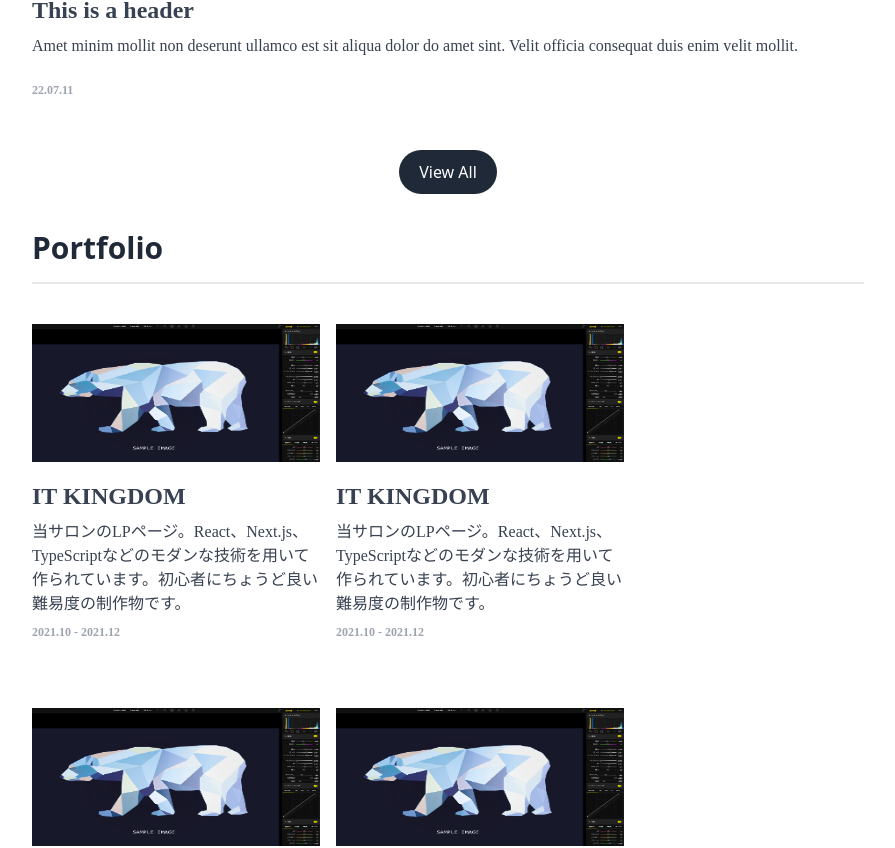
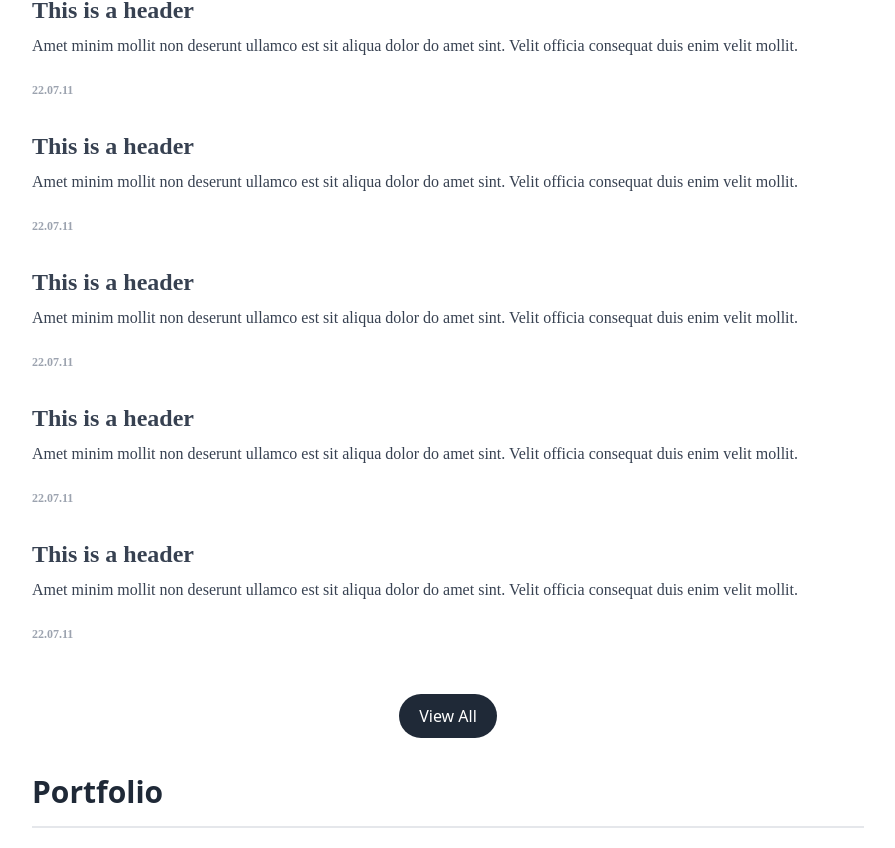
Before and after one commit to kyoichi1/portfolio-1-e-k, a Next.js app: page / in a window 1280 px wide. Shown: the part 420-1268 px from the top of the page, without its empty margins (192-1087 px from the left). Built offline with nearby package versions, Linux system fonts and the light colour scheme.

Commit message:
✨ ページ感のLinkの設定

```diff
--- a/src/component/Blog.tsx
+++ b/src/component/Blog.tsx
@@ -1,3 +1,4 @@
+import Link from "next/link";
 import React from "react";
 
 const Blog = () => {
@@ -8,13 +9,16 @@ const Blog = () => {
       </div>
       <div className="border-t-2"></div>
       {/* Blogコンテンツ */}
-      <div className="Class Preview mt-4  h-32  sm:h-24 sm:mb-10">
+      <Link href="/blogdetail">
+          <a>
+
+      <div className="Class Preview mt-4  h-32  sm:mb-10 sm:h-24  hover:cursor-pointer">
         {/* Blogタイトル */}
         <div className="font-['YuGothic'] text-2xl  font-bold text-gray-700">
           <h1> This is a header </h1>
         </div>
         {/* Blog記事内容 */}
-        <div className="text-gray-80  font-['YuGothic'] mt-2 h-12 text-clip text-gray-700 ">
+        <div className="text-gray-80  mt-2 h-12 text-clip font-['YuGothic'] text-gray-700 ">
           <p className="h-12 overflow-hidden text-ellipsis ">
             Amet minim mollit non deserunt ullamco est sit aliqua dolor do amet
             sint. Velit officia consequat duis enim velit mollit.
@@ -25,8 +29,81 @@ const Blog = () => {
           <p>22.07.11</p>
         </div>
       </div>
+      </a>
+        </Link>
 
-
+      {/* 仮サンプル記事 */}
+      <div className="Class Preview mt-4  h-32  sm:mb-10 sm:h-24">
+        {/* Blogタイトル */}
+        <div className="font-['YuGothic'] text-2xl  font-bold text-gray-700">
+          <h1> This is a header </h1>
+        </div>
+        {/* Blog記事内容 */}
+        <div className="text-gray-80  mt-2 h-12 text-clip font-['YuGothic'] text-gray-700 ">
+          <p className="h-12 overflow-hidden text-ellipsis ">
+            Amet minim mollit non deserunt ullamco est sit aliqua dolor do amet
+            sint. Velit officia consequat duis enim velit mollit.
+          </p>
+        </div>
+        {/* Blog投稿日時 */}
+        <div className=" font-['Avenir_Next'] text-xs font-bold text-gray-400 ">
+          <p>22.07.11</p>
+        </div>
+      </div>
+      {/* 仮サンプル記事 */}
+      <div className="Class Preview mt-4  h-32  sm:mb-10 sm:h-24">
+        {/* Blogタイトル */}
+        <div className="font-['YuGothic'] text-2xl  font-bold text-gray-700">
+          <h1> This is a header </h1>
+        </div>
+        {/* Blog記事内容 */}
+        <div className="text-gray-80  mt-2 h-12 text-clip font-['YuGothic'] text-gray-700 ">
+          <p className="h-12 overflow-hidden text-ellipsis ">
+            Amet minim mollit non deserunt ullamco est sit aliqua dolor do amet
+            sint. Velit officia consequat duis enim velit mollit.
+          </p>
+        </div>
+        {/* Blog投稿日時 */}
+        <div className=" font-['Avenir_Next'] text-xs font-bold text-gray-400 ">
+          <p>22.07.11</p>
+        </div>
+      </div>
+      {/* 仮サンプル記事 */}
+      <div className="Class Preview mt-4  h-32  sm:mb-10 sm:h-24">
+        {/* Blogタイトル */}
+        <div className="font-['YuGothic'] text-2xl  font-bold text-gray-700">
+          <h1> This is a header </h1>
+        </div>
+        {/* Blog記事内容 */}
+        <div className="text-gray-80  mt-2 h-12 text-clip font-['YuGothic'] text-gray-700 ">
+          <p className="h-12 overflow-hidden text-ellipsis ">
+            Amet minim mollit non deserunt ullamco est sit aliqua dolor do amet
+            sint. Velit officia consequat duis enim velit mollit.
+          </p>
+        </div>
+        {/* Blog投稿日時 */}
+        <div className=" font-['Avenir_Next'] text-xs font-bold text-gray-400 ">
+          <p>22.07.11</p>
+        </div>
+      </div>
+      {/* 仮サンプル記事 */}
+      <div className="Class Preview mt-4  h-32  sm:mb-10 sm:h-24">
+        {/* Blogタイトル */}
+        <div className="font-['YuGothic'] text-2xl  font-bold text-gray-700">
+          <h1> This is a header </h1>
+        </div>
+        {/* Blog記事内容 */}
+        <div className="text-gray-80  mt-2 h-12 text-clip font-['YuGothic'] text-gray-700 ">
+          <p className="h-12 overflow-hidden text-ellipsis ">
+            Amet minim mollit non deserunt ullamco est sit aliqua dolor do amet
+            sint. Velit officia consequat duis enim velit mollit.
+          </p>
+        </div>
+        {/* Blog投稿日時 */}
+        <div className=" font-['Avenir_Next'] text-xs font-bold text-gray-400 ">
+          <p>22.07.11</p>
+        </div>
+      </div>
     </div>
   );
 };
--- a/src/component/Header.tsx
+++ b/src/component/Header.tsx
@@ -8,33 +8,41 @@ const Header = () => {
     <div className=" w-auto pt-11 sm:ml-24 sm:justify-around sm:pt-0">
       <div className="mx-4 flex h-16 items-center justify-between text-lg font-bold sm:mx-4">
         <div className="sm:hidden sm:bg-purple-600">
-          <FaBars />
+          <Link href="/menu">
+            <a>
+              <FaBars />
+            </a>
+          </Link>
         </div>
         <div className="font-[Avenir_Next] sm:w-56 sm:flex-1 sm:pl-28 ">
-          <p className="sm:ml:20 sm:w-64">Shimabu IT University</p>
+          <Link href="/">
+            <a>
+              <p className="sm:ml:20 sm:w-64">Shimabu IT University</p>
+            </a>
+          </Link>
         </div>
 
         <div className="sm:flex2 hidden w-auto sm:flex sm:justify-end  sm:pl-20 ">
           <div className="mr-4 ml-8">
-            <Link href="">
+            <Link href="/about">
               <a>About</a>
             </Link>
           </div>
 
           <div className="mr-4">
-            <Link href="">
+            <Link href="/blog">
               <a>Blog</a>
             </Link>
           </div>
 
           <div className="mr-4">
-            <Link href="">
+            <Link href="/portfolio">
               <a>Portfolio</a>
             </Link>
           </div>
 
           <div className="mr-4">
-            <Link href="">
+            <Link href="/contact">
               <a>Contact</a>
             </Link>
           </div>
--- a/src/component/Menu.tsx
+++ b/src/component/Menu.tsx
@@ -5,30 +5,34 @@ const Menu = () => {
   return (
     <div className="h-screen w-full bg-pink-600 p-6 text-white">
       <div className="py-11 text-3xl font-bold">
-        <MdClose />
+        <Link href="/">
+          <a>
+            <MdClose />
+          </a>
+        </Link>
       </div>
 
       <div className="w-24   text-2xl font-bold">
         <div className="my-3">
-          <Link href="">
+          <Link href="/about">
             <a>About</a>
           </Link>
         </div>
 
         <div className="my-3">
-          <Link href="">
+          <Link href="/blog">
             <a>Blog</a>
           </Link>
         </div>
 
         <div className="my-3">
-          <Link href="">
+          <Link href="/portfolio">
             <a>Portfolio</a>
           </Link>
         </div>
 
         <div className="my-3">
-          <Link href="">
+          <Link href="contact">
             <a>Contact</a>
           </Link>
         </div>
```
